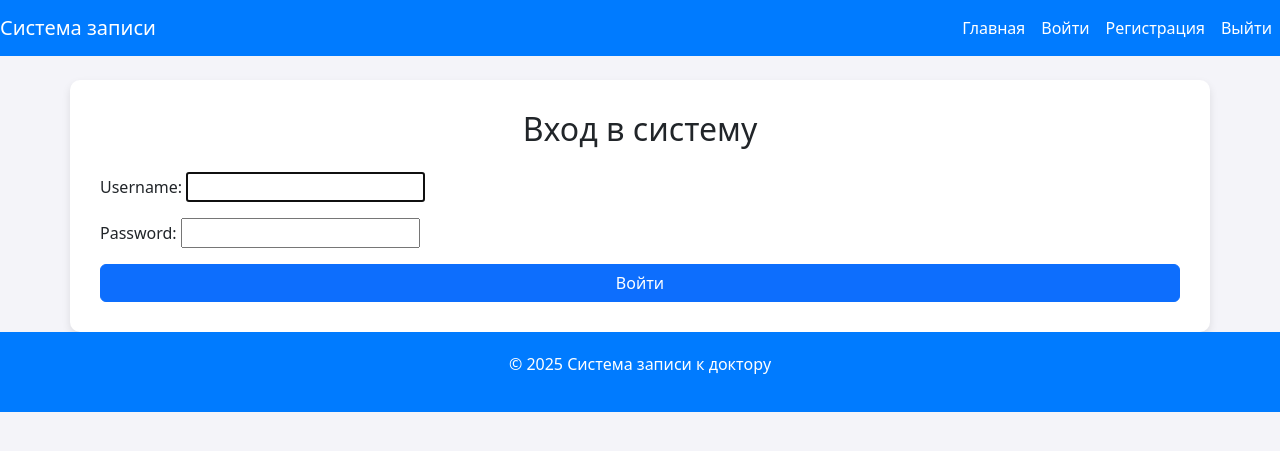
After one commit to 777Madi777/project-django, a Django app: page /login/ in a window 1280 px wide. The commit adds this page. Shown: the top 451 px of the page. Run offline with Django 4.2, Linux system fonts and the light colour scheme.

```diff
--- /dev/null
+++ b/myproject/myapp/templates/base.html
@@ -0,0 +1,55 @@
+<!DOCTYPE html>
+<html lang="ru">
+<head>
+    <meta charset="UTF-8">
+    <meta name="viewport" content="width=device-width, initial-scale=1.0">
+    <title>{% block title %}Моя система записи к доктору{% endblock %}</title>
+    <link href="https://cdn.jsdelivr.net/npm/bootstrap@5.3.0/dist/css/bootstrap.min.css" rel="stylesheet">
+    <style>
+        body {
+            background-color: #f4f4f9;
+        }
+        .navbar {
+            background-color: #007bff;
+        }
+        .navbar-brand, .nav-link {
+            color: white !important;
+        }
+        .footer {
+            background-color: #007bff;
+            color: white;
+            padding: 20px;
+        }
+        .container {
+            background-color: white;
+            padding: 30px;
+            border-radius: 10px;
+            box-shadow: 0 4px 8px rgba(0,0,0,0.1);
+        }
+    </style>
+</head>
+<body>
+    <nav class="navbar navbar-expand-lg navbar-dark">
+        <a class="navbar-brand" href="/">Система записи</a>
+        <div class="collapse navbar-collapse">
+            <ul class="navbar-nav ms-auto">
+                <li class="nav-item"><a class="nav-link" href="/">Главная</a></li>
+                <li class="nav-item"><a class="nav-link" href="{% url 'login' %}">Войти</a></li>
+                <li class="nav-item"><a class="nav-link" href="{% url 'register' %}">Регистрация</a></li>
+                <li class="nav-item"><a class="nav-link" href="{% url 'logout' %}">Выйти</a></li>
+            </ul>
+        </div>
+    </nav>
+
+    <div class="container mt-4">
+        {% block content %}
+        {% endblock %}
+    </div>
+
+    <footer class="footer text-center">
+        <p>© 2025 Система записи к доктору</p>
+    </footer>
+
+    <script src="https://cdn.jsdelivr.net/npm/bootstrap@5.3.0/dist/js/bootstrap.bundle.min.js"></script>
+</body>
+</html>
--- /dev/null
+++ b/myproject/myapp/templates/login.html
@@ -0,0 +1,14 @@
+{% extends 'base.html' %}
+
+{% block title %}Вход{% endblock %}
+
+{% block content %}
+    <h2 class="text-center mb-4">Вход в систему</h2>
+    <form method="post">
+        {% csrf_token %}
+        <div class="mb-3">
+            {{ form.as_p }}
+        </div>
+        <button type="submit" class="btn btn-primary w-100">Войти</button>
+    </form>
+{% endblock %}
--- a/myproject/myapp/urls.py
+++ b/myproject/myapp/urls.py
@@ -1,10 +1,12 @@
 from django.urls import path
-
+from django.contrib.auth import views as auth_views
 from . import views
 
 
 urlpatterns = [
 
     path('', views.home, name='home'),
+    path('login/', auth_views.LoginView.as_view(template_name='login.html'), name='login'),
+    path('logout/', auth_views.LogoutView.as_view(next_page='login'), name='logout'),
 
 ]
```
Also changed, not shown: myproject/myapp/forms.py (added, +13 -0 lines), myproject/myapp/templates/home.html (+10 -19 lines), myproject/myapp/templates/profile.html (added, +14 -0 lines), myproject/myapp/templates/register.html (added, +14 -0 lines), myproject/myapp/views.py (+29 -1 lines).
